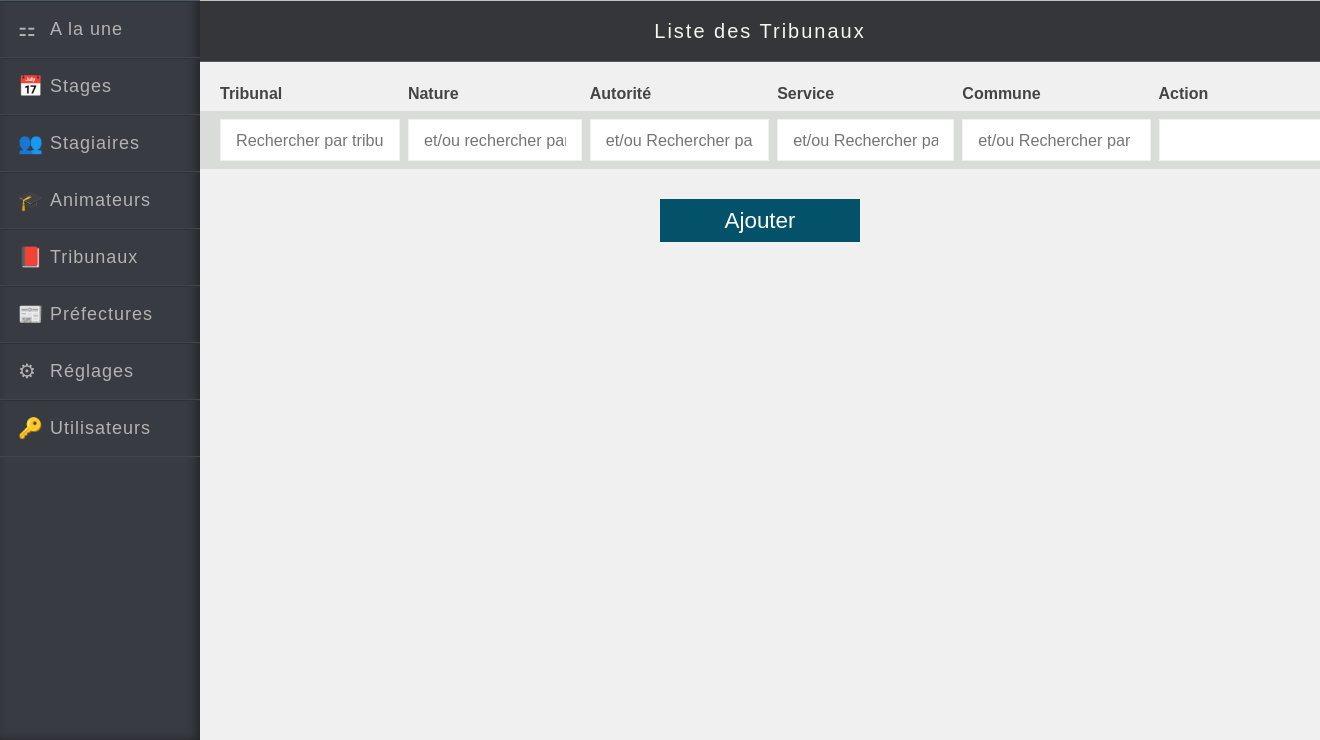
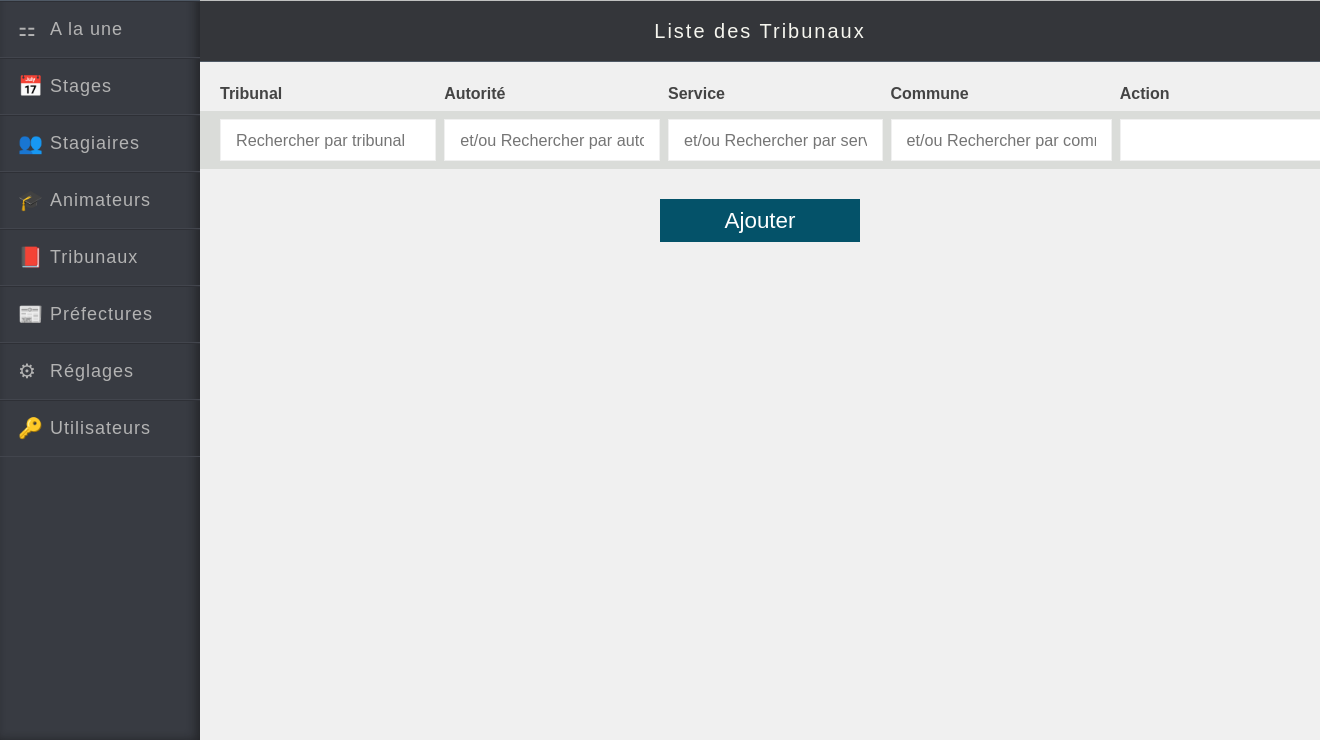
Before and after one commit to claireb25/afer, a PHP site: template views/indexTribunal.html.twig in a window 1320 px wide; the page is wider, and only the part inside the window is pictured. Shown: the part 60-800 px from the top of that part. Run offline with PHP 8.4, Linux system fonts and the light colour scheme; the template is opened without the code that fills it, so the values that code supplies are empty; some libraries are stand-ins or nearby versions; some web fonts are replaced.

Commit message:
[Tribunal] Supression de la colonne nature

```diff
--- a/views/indexTribunal.html.twig
+++ b/views/indexTribunal.html.twig
@@ -9,7 +9,6 @@
     <thead>
         <tr>
             <th class="tbl-col-header">Tribunal</th>
-            <th class="tbl-col-header">Nature</th>
             <th class="tbl-col-header">Autorité</th>
             <th class="tbl-col-header">Service</th>
             <th class="tbl-col-header">Commune</th>
@@ -18,9 +17,6 @@
         <tr class="tbl-row-search">
             <td class="tbl-col-search">
                 <input type="text" class="form-input" id="tribunal" placeholder="Rechercher par tribunal">
-            </td>
-            <td class="tbl-col-search">
-                <input type="text" class="form-input" id="nature" placeholder="et/ou rechercher par nature">
             </td>
             <td class="tbl-col-search">
                 <input type="text" class="form-input" id="autorite" placeholder="et/ou Rechercher par autorité">
@@ -41,7 +37,6 @@
 
         <tr class="tbl-row-list ligne">
             <td class="tbl-col-list capitalize prefecture">{{elms.tribunal_nom|raw }}</td>
-            <td class="tbl-col-list capitalize nature">{{elms.nature_nom|raw }}</td>
             <td class="tbl-col-list capitalize autorite">{{elms.autorite_nom|raw }}</td>
             <td class="tbl-col-list capitalize service">{{elms.service_nom|raw }}</td>
             <td class="tbl-col-list capitalize commune">{{elms.commune|raw }}</td>
```
